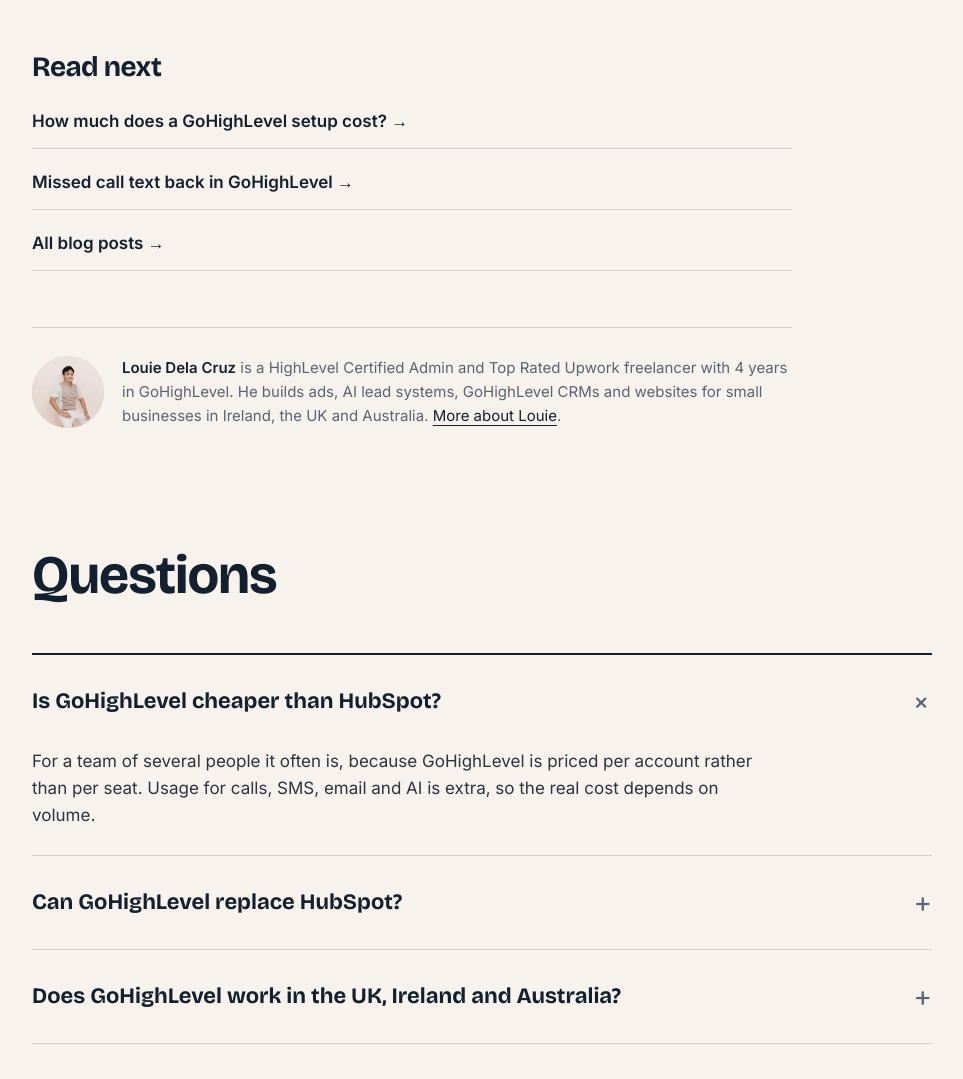
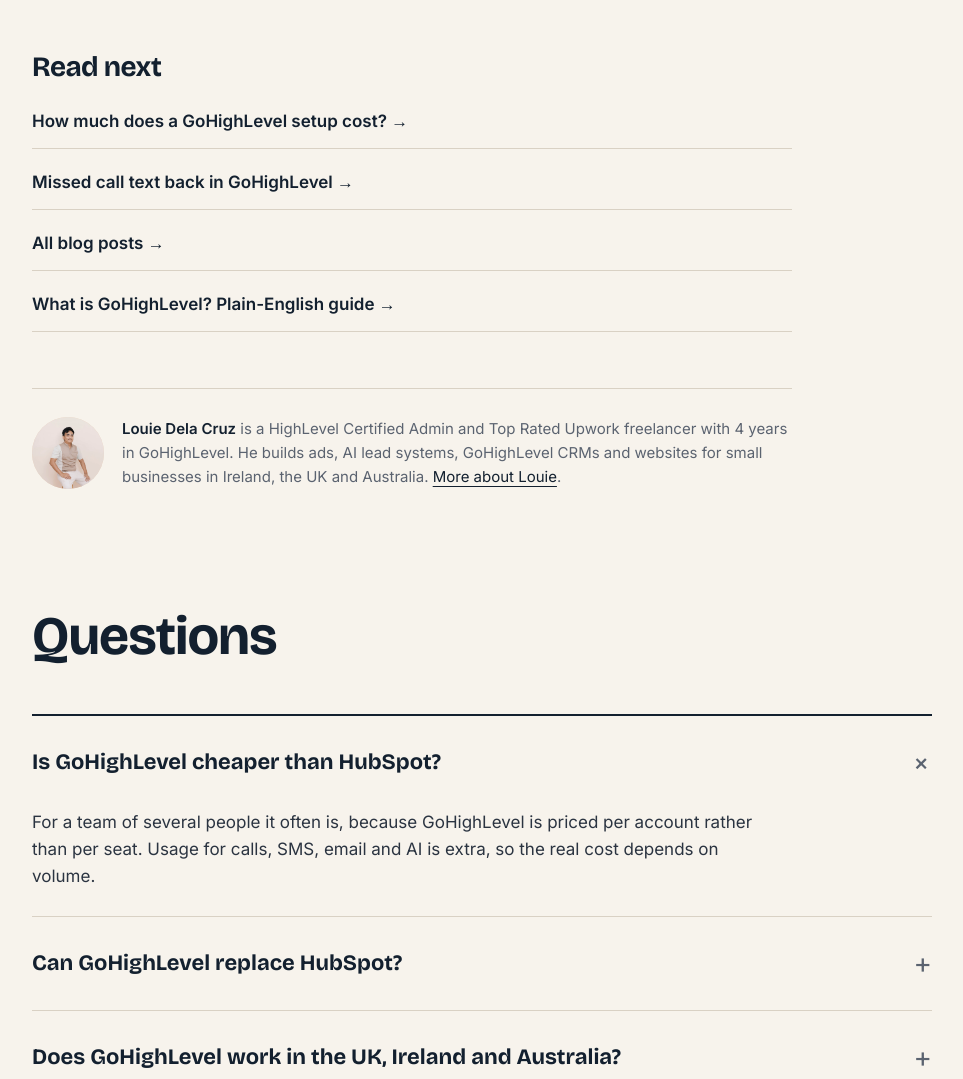
Before and after one commit to LOUIEVA/louieva.github.io, a plain HTML site: page blog/gohighlevel-vs-hubspot/index.html in a window 1280 px wide. Shown: the part 3294-4373 px from the top of the page, without its empty margins (46-1009 px from the left). Drawn offline with nearby package versions, Linux system fonts and the light colour scheme.

Commit message:
Internal link to what-is-gohighlevel

```diff
--- a/blog/gohighlevel-vs-hubspot/index.html
+++ b/blog/gohighlevel-vs-hubspot/index.html
@@ -496,7 +496,7 @@ footer a{display:inline-flex;align-items:center;min-height:44px}
 <h2>Moving from HubSpot to GoHighLevel</h2>
 <p>I've moved clients' CRMs from HubSpot and Zoho into GoHighLevel, including contacts, pipelines and the follow-up behind them. The trick is to map your stages and automations first, then move the data, then test every route before switching off the old system.</p>
 <p>See <a href="/gohighlevel-setup-cost/">what a GoHighLevel setup costs</a> and the <a href="/case-studies/">case studies</a>.</p>
-<div class="related"><h2>Read next</h2><ul><li><a href="/gohighlevel-setup-cost/">How much does a GoHighLevel setup cost? &rarr;</a></li><li><a href="/blog/missed-call-text-back/">Missed call text back in GoHighLevel &rarr;</a></li><li><a href="/blog/">All blog posts &rarr;</a></li></ul></div>
+<div class="related"><h2>Read next</h2><ul><li><a href="/gohighlevel-setup-cost/">How much does a GoHighLevel setup cost? &rarr;</a></li><li><a href="/blog/missed-call-text-back/">Missed call text back in GoHighLevel &rarr;</a></li><li><a href="/blog/">All blog posts &rarr;</a></li><li><a href="/blog/what-is-gohighlevel/">What is GoHighLevel? Plain-English guide &rarr;</a></li></ul></div>
 <div class="author">
   <img src="/images/louie-dela-cruz-about.webp" alt="Louie Dela Cruz" width="72" height="72" loading="lazy">
   <p><strong>Louie Dela Cruz</strong> is a HighLevel Certified Admin and Top Rated Upwork freelancer with 4 years in GoHighLevel. He builds ads, AI lead systems, GoHighLevel CRMs and websites for small businesses in Ireland, the UK and Australia. <a href="/">More about Louie</a>.</p>
```
